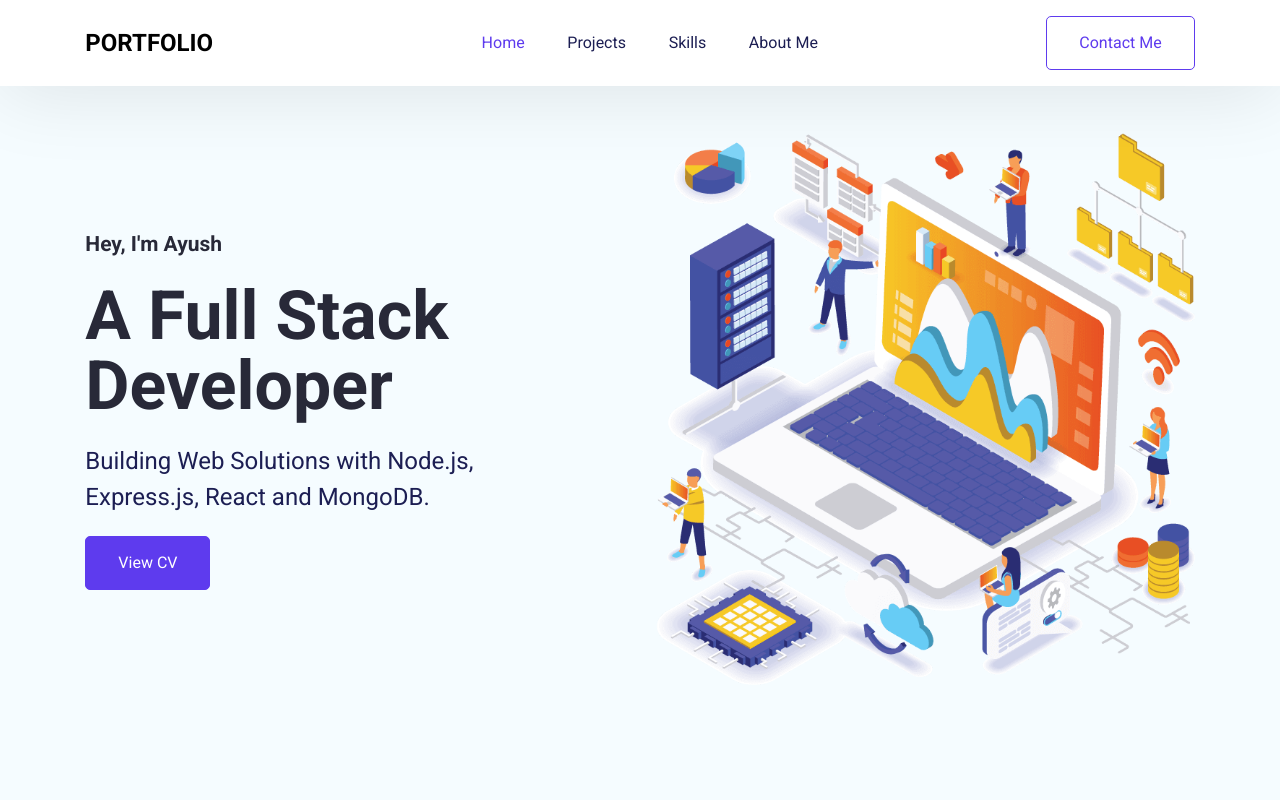
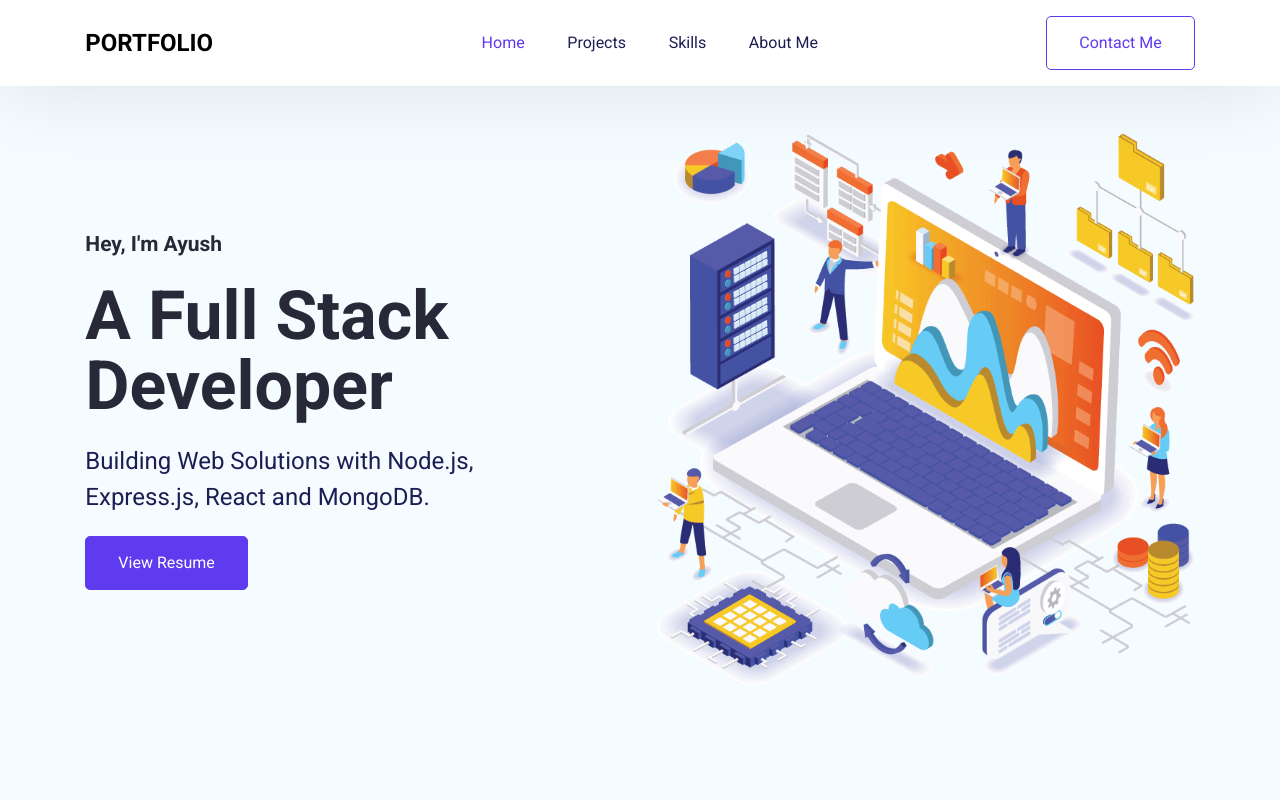
Before and after one commit to ayushydv100/portfolio, a React (Create React App) app: page / in a window 1280 px wide. Shown: the top 800 px of the page. Built offline with nearby package versions, Linux system fonts and the light colour scheme.

Commit message:
resume update

```diff
--- a/src/Pages/Home/HeroSection.jsx
+++ b/src/Pages/Home/HeroSection.jsx
@@ -1,7 +1,7 @@
 export default function HeroSection() {
   const handleDownload = () => {
     const link =
-      "https://drive.google.com/file/d/1uU-Vw3HLTV4Aj1Y4lcPtmsh4JxGanMD4/view?usp=drive_link";
+      "https://drive.google.com/file/d/15uZlIAC9yIVvsu78is_42gu1jxDWvcda/view?usp=drive_link";
     window.open(link, "_blank");
   };
   //direct download cv link = "https://download941.mediafire.com/inof095qryzgCedzUm0ayIwY20Zd1ChTru7qvy6CwwJEGhPlScmtlTXKrTpLTSGJOSy6k44TTOQe53KkUf_HMbP_tMm6WZr_36tbmUpEQl1529oOIm7yCQ4jPsoCfW3UfI-h73IRDeWiJWKAr_FD1cFuJT5feTZWE1vt2HPvC3NApuTu/tu1jg200dc3t3g0/AyushYadavResume.pdf";
@@ -22,7 +22,7 @@ export default function HeroSection() {
           </p>
         </div>
         <button className="btn btn-primary" onClick={handleDownload}>
-          View CV
+          View Resume
         </button>
       </div>
       <div className="hero--section--img">
```
